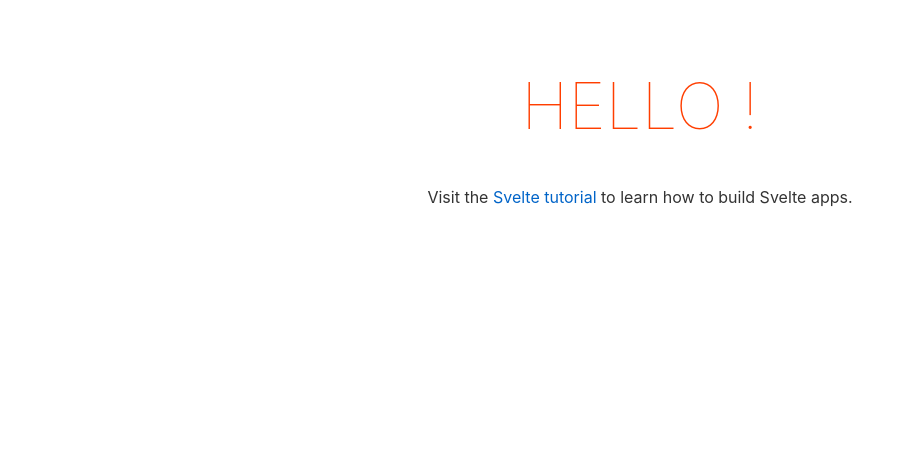
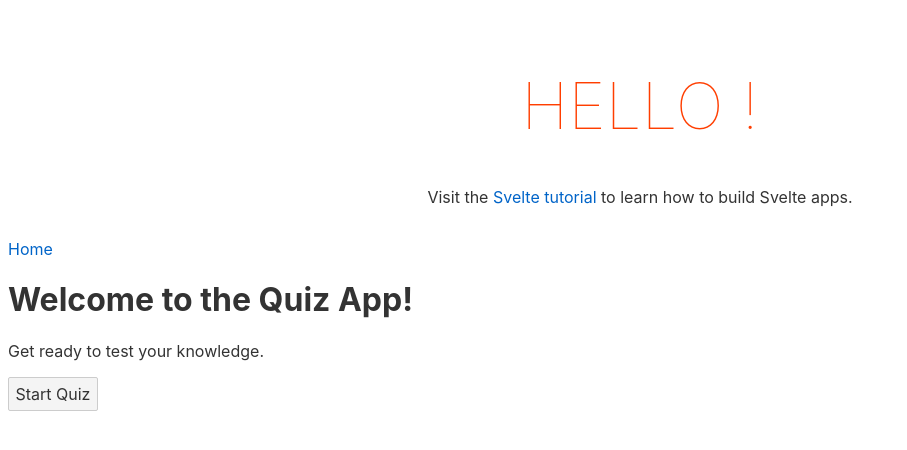
Before and after one commit to nealhorner/frontend-challenge, a Svelte app: page / in a window 1280 px wide. Shown: the top 450 px of the page, without its empty margins (0-907 px from the left). Built offline with nearby package versions, Linux system fonts and the light colour scheme.

Commit message:
chore: Add svelte-routing dependency and update App.svelte

```diff
--- a/package.json
+++ b/package.json
@@ -24,6 +24,7 @@
     "rollup-plugin-livereload": "^2.0.0",
     "rollup-plugin-svelte": "^6.1.1",
     "svelte": "^3.0.0",
+    "svelte-routing": "^2.12.0",
     "ts-node": "^9.0.0",
     "ts-node-dev": "^1.0.0"
   },
--- a/src/client/App.svelte
+++ b/src/client/App.svelte
@@ -1,3 +1,10 @@
+<script>
+  import { Router, Link, Route } from "svelte-routing";
+  import Home from "./routes/Home.svelte";
+
+  export let url = "";
+</script>
+
 <main>
 	<h1>Hello {name}!</h1>
 	<p>Visit the <a href="https://svelte.dev/tutorial">Svelte tutorial</a> to learn how to build Svelte apps.</p>
@@ -24,3 +31,13 @@
 		}
 	}
 </style>
+
+
+<Router {url}>
+  <nav>
+    <Link to="/">Home</Link>
+  </nav>
+  <div>
+    <Route path="/"><Home /></Route>
+  </div>
+</Router>
--- /dev/null
+++ b/src/client/routes/Home.svelte
@@ -0,0 +1,13 @@
+<script>
+  // Add your script logic here
+</script>
+
+<style>
+  /* Add your styles here */
+</style>
+
+<main>
+  <h1>Welcome to the Quiz App!</h1>
+  <p>Get ready to test your knowledge.</p>
+  <button>Start Quiz</button>
+</main>
```
Also changed, not shown: 1 other file (tests, documents, lock files or other folders).
